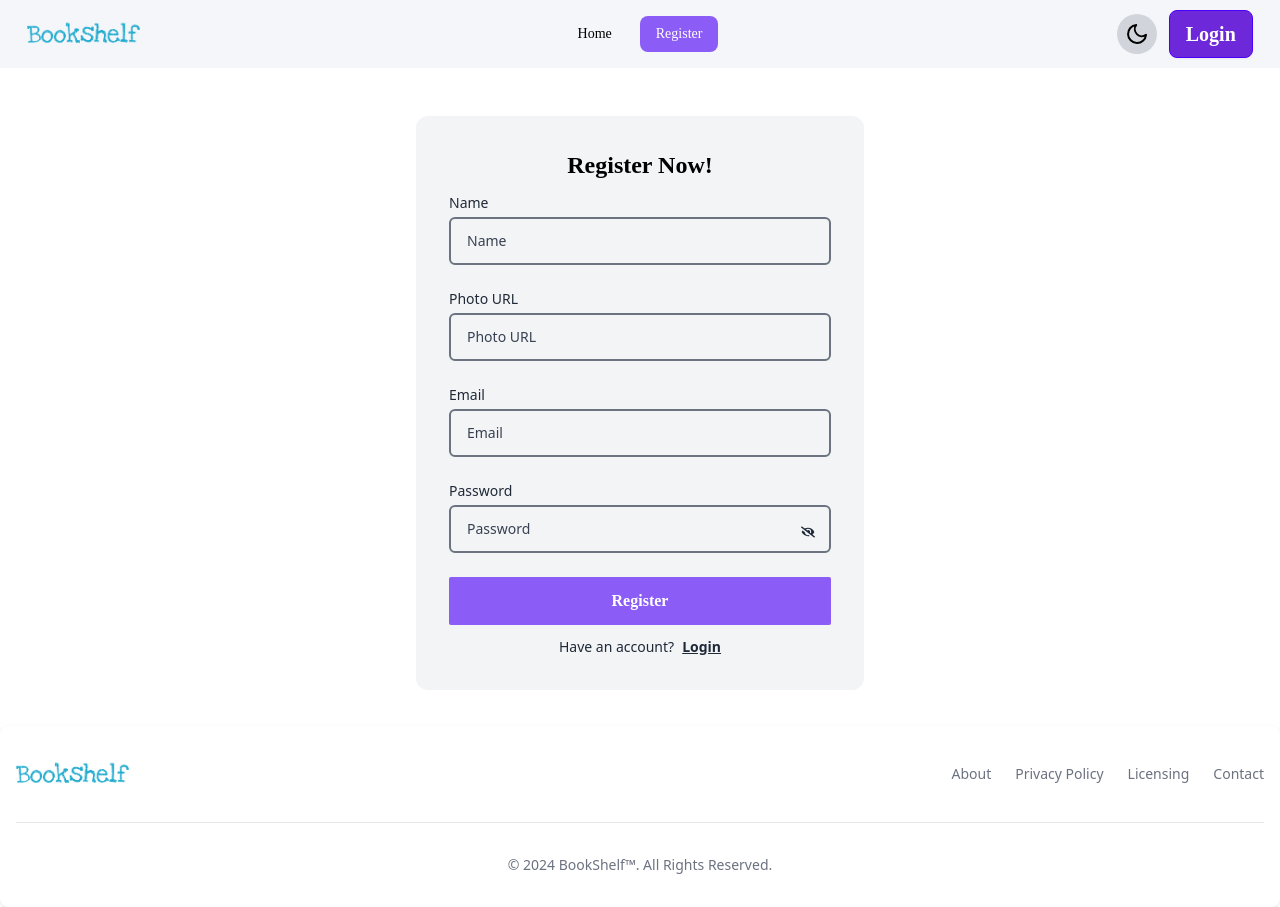
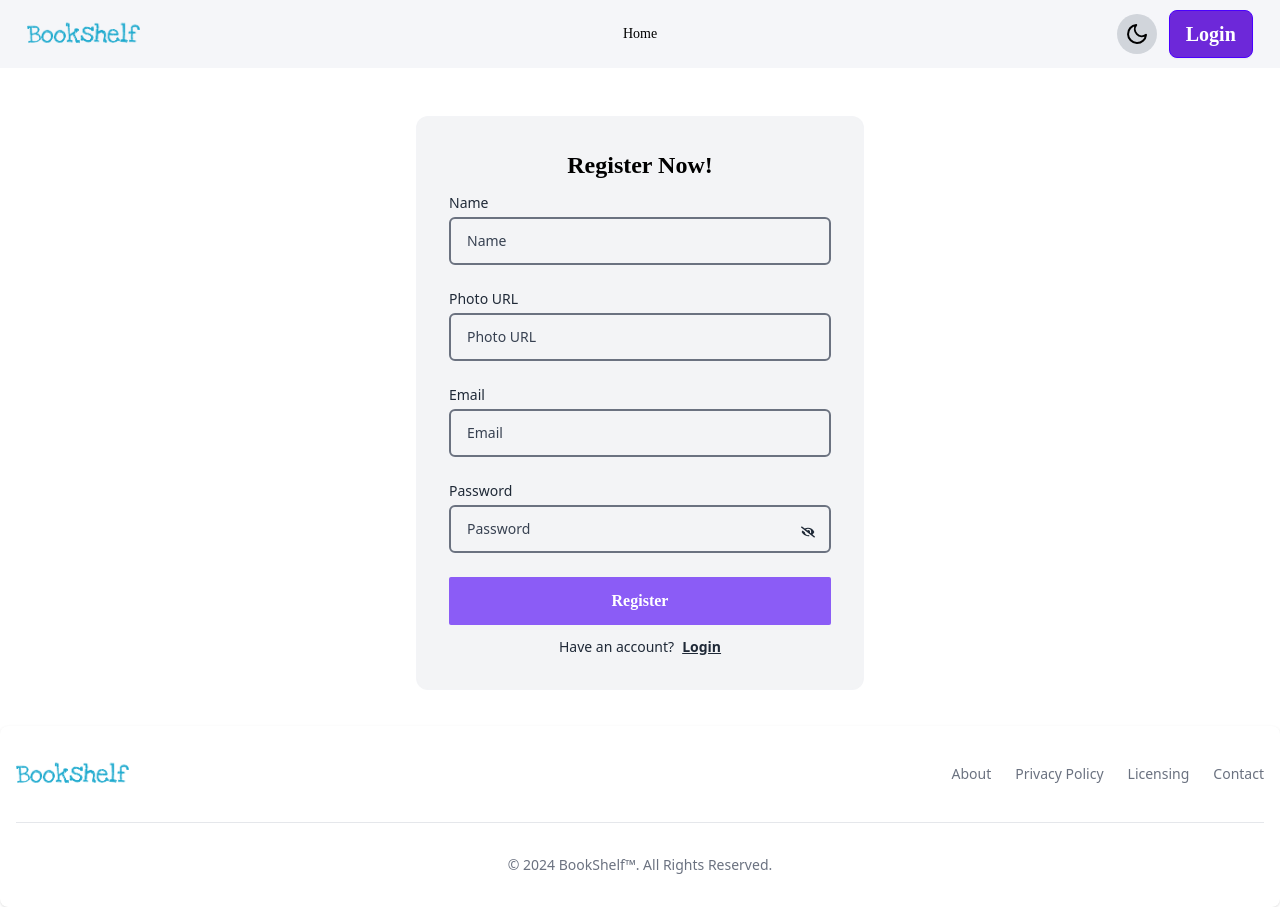
Before and after one commit to HunterMahmud/nova-books-client, a React (Vite) app: page /register in a window 1280 px wide. Built offline with nearby package versions, Linux system fonts and the light colour scheme; no server answers.

Commit message:
readme.md file added with all information about website

```diff
--- a/src/AuthProvider/AuthProvider.jsx
+++ b/src/AuthProvider/AuthProvider.jsx
@@ -69,6 +69,9 @@ const AuthProvider = ({ children }) => {
   };
   const logOut = async () => {
     setLoading(true);
+    axios.get(`${import.meta.env.VITE_API_BASE_URL}/logout`, {
+      withCredentials: true,
+    });
     return signOut(auth);
   };
   useEffect(() => {
--- a/src/components/Navbar.jsx
+++ b/src/components/Navbar.jsx
@@ -56,15 +56,7 @@ const Navbar = () => {
         </>
       )}
 
-      {!user && (
-        <>
-          <li>
-            <NavLink className="text-base sm:text-lg lg:text-sm" to="/register">
-              Register
-            </NavLink>
-          </li>
-        </>
-      )}
+
     </>
   );
   const handleLogOut = () => {
--- a/src/hooks/useAxiosSecure.jsx
+++ b/src/hooks/useAxiosSecure.jsx
@@ -4,8 +4,8 @@ import useAuthProvider from './useAuthProvider';
 import { useNavigate } from 'react-router-dom';
 
 const axiosSecure = axios.create({
-    // baseURL: 'http://localhost:3000',
-    baseURL: 'https://nova-books-server.vercel.app',
+    baseURL: 'http://localhost:3000',
+    // baseURL: 'https://nova-books-server.vercel.app',
     withCredentials: true,
 
 })
```
Also changed, not shown: 1 other file (tests, documents, lock files or other folders).
